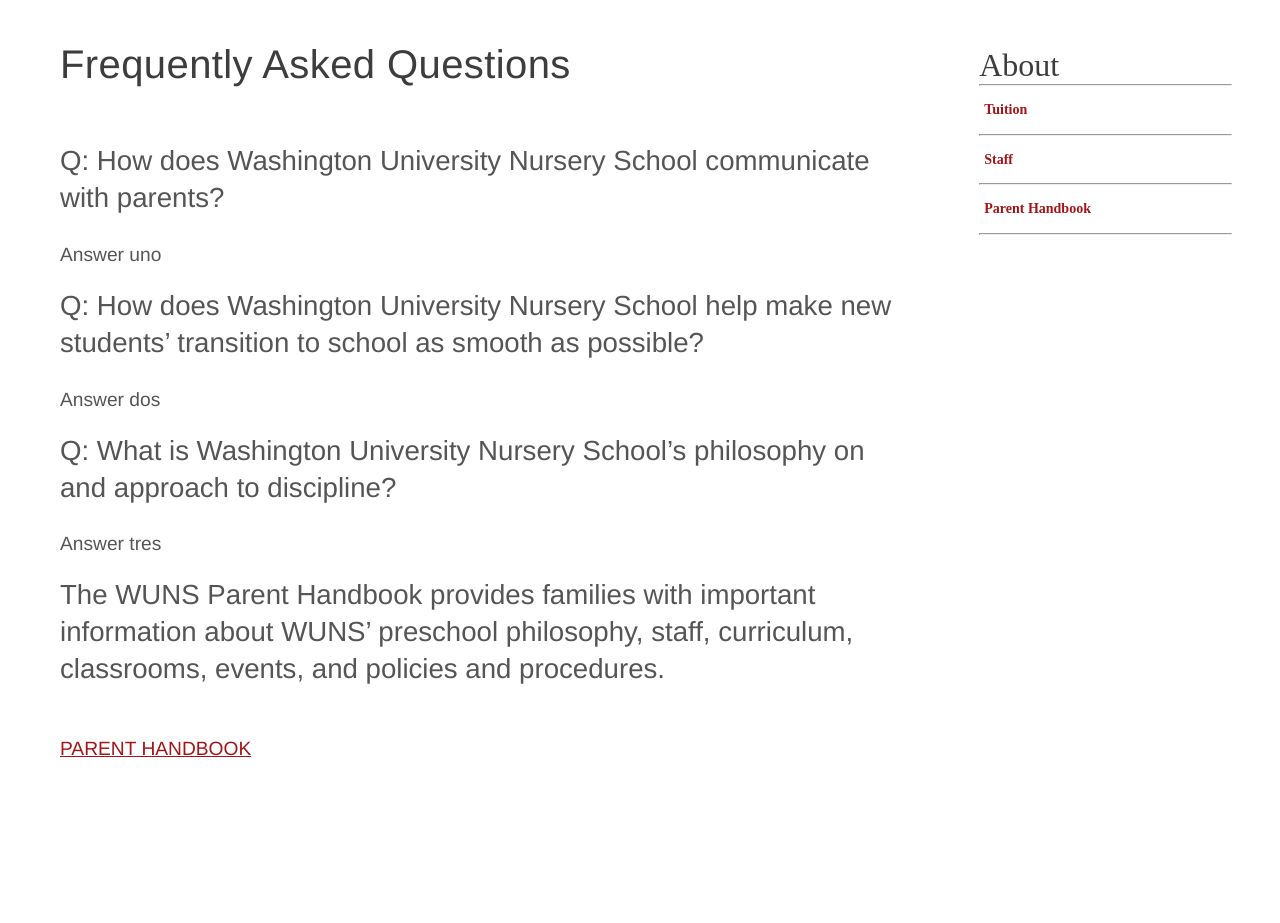
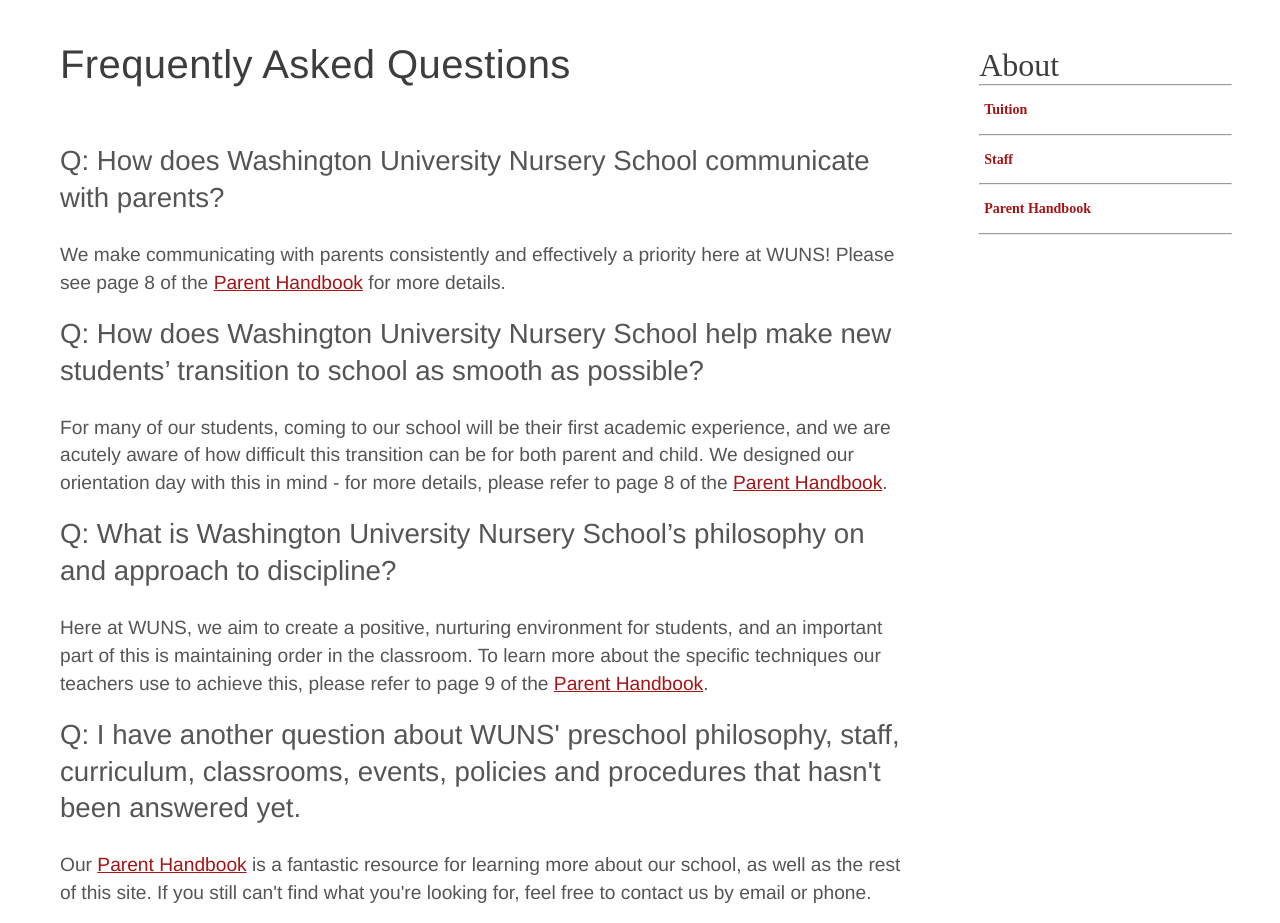
Before and after one commit to cse256-sp2021/information-foraging-mkesani, a website: page files/parent_handbook.html in a window 1280 px wide. Shown: the top 923 px of the page. Before the commit the page ends 822 px from the top, so only its background shows below. Drawn offline with nearby package versions, Linux system fonts and the light colour scheme; files that its build step writes are made by us from their sources; files whose address does not match are found by name.

Commit message:
Update parent_handbook.html

```diff
--- a/files/parent_handbook.html
+++ b/files/parent_handbook.html
@@ -18,13 +18,18 @@
       <!--<h1>Parent Handbook</h1>-->
       <h1>Frequently Asked Questions</h1>
       <br />
+
       <h2>Q: How does Washington University Nursery School communicate with parents?</h2>
-      <p>Answer uno</p>
+      <p>We make communicating with parents consistently and effectively a priority here at WUNS! Please see page 8 of the <a class="download" href="downloads/parent_handbook.pdf">Parent Handbook</a> for more details.</p>
+
       <h2>Q: How does Washington University Nursery School help make new students’ transition to school as smooth as possible?</h2>
-      <p>Answer dos</p>
+      <p>For many of our students, coming to our school will be their first academic experience, and we are acutely aware of how difficult this transition can be for both parent and child. We designed our orientation day with this in mind - for more details, please refer to page 8 of the <a class="download" href="downloads/parent_handbook.pdf">Parent Handbook</a>.</p>
+
       <h2>Q: What is Washington University Nursery School’s philosophy on and approach to discipline?</h2>
-      <p>Answer tres</p>
+      <p>Here at WUNS, we aim to create a positive, nurturing environment for students, and an important part of this is maintaining order in the classroom. To learn more about the specific techniques our teachers use to achieve this, please refer to page 9 of the <a class="download" href="downloads/parent_handbook.pdf">Parent Handbook</a>.</p>
 
+      <h2>Q: I have another question about WUNS' preschool philosophy, staff, curriculum, classrooms, events, policies and procedures that hasn't been answered yet.</h2>
+      <p>Our <a class="download" href="downloads/parent_handbook.pdf">Parent Handbook</a> is a fantastic resource for learning more about our school, as well as the rest of this site. If you still can't find what you're looking for, feel free to contact us by email or phone.</p>
 
       <h2>
         The WUNS Parent Handbook provides families with important information
```
